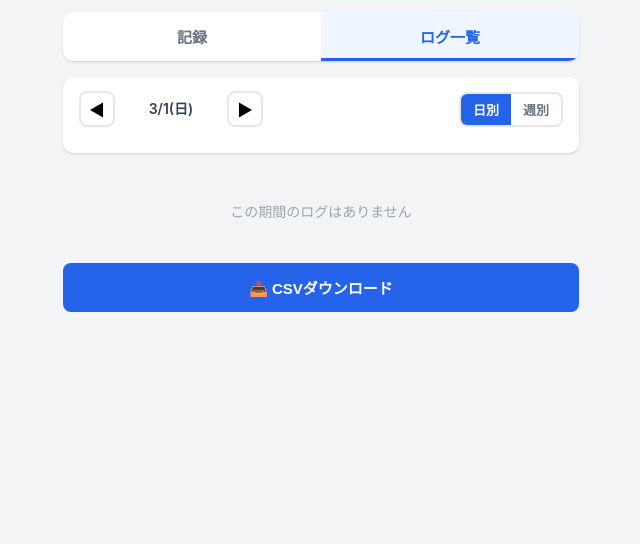
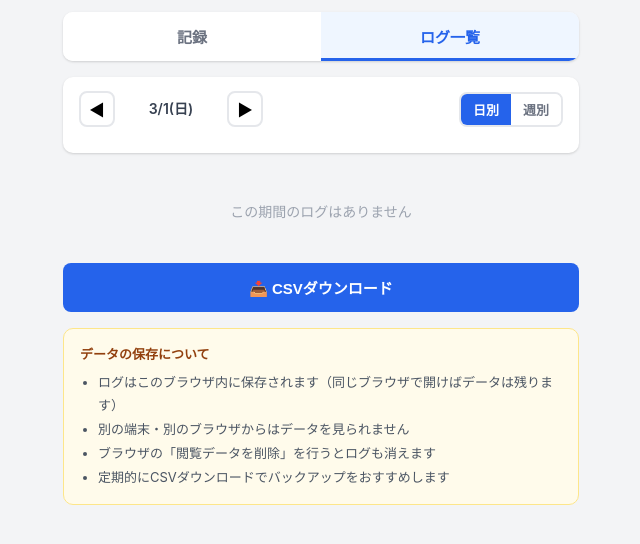
Before and after one commit to camelllllllllll/work-log, a plain HTML site: page index.html in a window 1280 px wide. Both pictures are taken after a click on the button "ログ一覧". Shown: the whole page, without its empty margins (319-959 px from the left). Drawn offline with Linux system fonts and the light colour scheme.

Commit message:
データ保存に関する注意書きをログ一覧タブに追加
Co-Authored-By: Claude Opus 4.6 <noreply@anthropic.com>

```diff
--- a/index.html
+++ b/index.html
@@ -463,6 +463,29 @@ body {
 }
 .toast.show { transform: translateX(-50%) translateY(0); }
 
+/* Notice */
+.notice {
+  margin-top: 16px;
+  padding: 14px 16px;
+  background: #fffbeb;
+  border: 1px solid #fde68a;
+  border-radius: var(--radius);
+  font-size: 13px;
+  color: var(--gray-600);
+  line-height: 1.7;
+}
+.notice-title {
+  font-weight: 700;
+  color: #92400e;
+  margin-bottom: 6px;
+  font-size: 13px;
+}
+.notice ul {
+  margin: 0;
+  padding-left: 18px;
+}
+.notice li { margin-bottom: 2px; }
+
 @media (max-width: 400px) {
   .timer-display { font-size: 40px; }
   .select-btn { padding: 10px 8px; font-size: 14px; }
@@ -567,6 +590,16 @@ body {
     <div id="log-list"></div>
 
     <button class="action-btn btn-primary" style="margin-top: 8px;" onclick="exportCSV()">📥 CSVダウンロード</button>
+
+    <div class="notice">
+      <div class="notice-title">データの保存について</div>
+      <ul>
+        <li>ログはこのブラウザ内に保存されます（同じブラウザで開けばデータは残ります）</li>
+        <li>別の端末・別のブラウザからはデータを見られません</li>
+        <li>ブラウザの「閲覧データを削除」を行うとログも消えます</li>
+        <li>定期的にCSVダウンロードでバックアップをおすすめします</li>
+      </ul>
+    </div>
   </div>
 </div>
 
```
